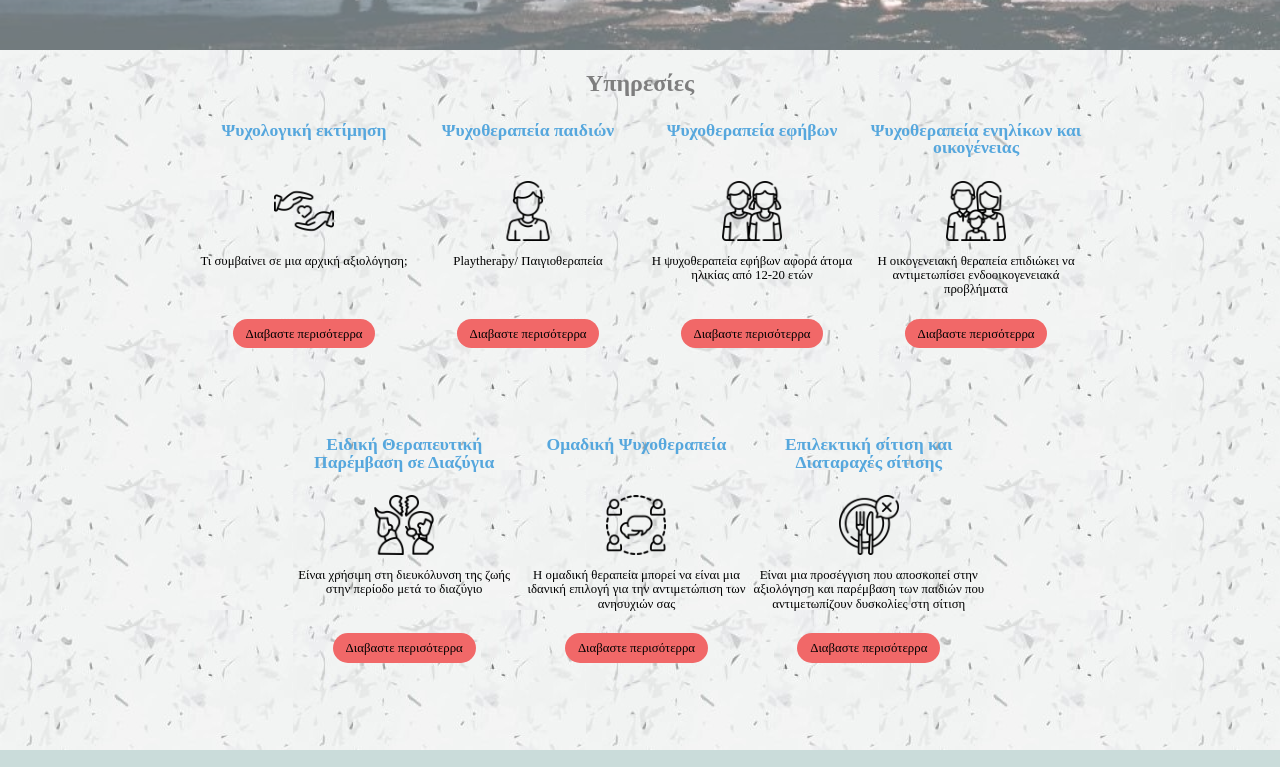
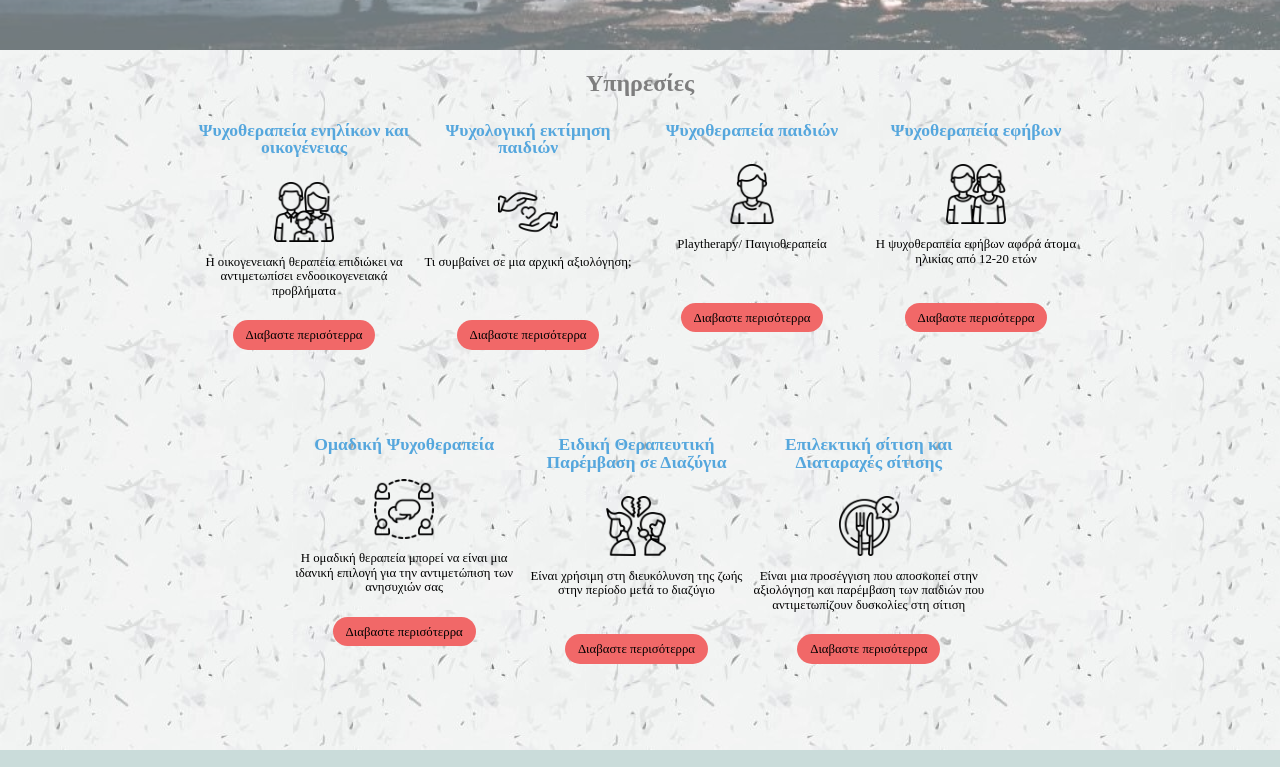
Before and after one commit to Gport-GR/Eleni, a plain HTML site: page index.html in a window 1280 px wide. Shown: the part 580-1347 px from the top of the page. Drawn offline with Linux system fonts and the light colour scheme; grey boxes are pictures that could not be loaded; a web font is replaced by a local one.

Commit message:
git commit

```diff
--- a/Css/servises.scss
+++ b/Css/servises.scss
@@ -6,7 +6,7 @@
     flex-direction: column;
 
     @media only screen and (max-width: 780px) {
-        height: 1500px;
+        height: auto;
         }
 }
 
@@ -48,7 +48,8 @@
 
 .serv1head {
     text-align: center;
-    height: 44px;
+    height: auto;
+    padding-bottom: 10px;
 }
 
 .serv1headh2 {
@@ -100,7 +101,7 @@
     height: 83px;
 
     @media only screen and (max-width: 780px) {
-        height: 50px;
+        height: auto;
     }
 }
 
@@ -131,7 +132,7 @@
     }
 }
 
-.servise21, .servise22, .servise23 {
+.servisebox2 {
     width: 33%;
     display: flex;
     flex-direction: column;
--- a/index.html
+++ b/index.html
@@ -96,7 +96,21 @@
             <div class="servises1row">
                 <div class="servisebox">
                     <div class="serv1head">
-                        <h2 class="serv1headh2">Ψυχολογική εκτίμηση</h2>
+                        <h2 class="serv1headh2">Ψυχοθεραπεία ενηλίκων και οικογένειας</h2>
+                    </div>
+                    <div class="serv1img">
+                        <img class="care" src="images/family.png" alt="family">
+                    </div>
+                    <div class="serv1par">
+                        <p class="pserv">Η οικογενειακή θεραπεία επιδιώκει να αντιμετωπίσει ενδοοικογενειακά προβλήματα</p>
+                    </div>
+                    <div class="serv1a">
+                        <a class="serv-button" href="servises.html#h204">Διαβαστε περισότερρα</a>
+                    </div>
+                </div>
+                <div class="servisebox">
+                    <div class="serv1head">
+                        <h2 class="serv1headh2">Ψυχολογική εκτίμηση παιδιών</h2>
                     </div>
                     <div class="serv1img">
                         <img class="care" src="images/care.png" alt="care">
@@ -137,24 +151,24 @@
                         <a class="serv-button" href="servises.html#h203">Διαβαστε περισότερρα</a>
                     </div>
                 </div>
+            </div>
+            <div class="servises2row">
 
-                <div class="servisebox">
+                <div class="servisebox2">
                     <div class="serv1head">
-                        <h2 class="serv1headh2">Ψυχοθεραπεία ενηλίκων και οικογένειας</h2>
+                        <h2 class="serv1headh2">Ομαδική Ψυχοθεραπεία</h2>
                     </div>
                     <div class="serv1img">
-                        <img class="care" src="images/family.png" alt="family">
+                        <img class="care" src="images/group.png" alt="group">
                     </div>
                     <div class="serv1par">
-                        <p class="pserv">Η οικογενειακή θεραπεία επιδιώκει να αντιμετωπίσει ενδοοικογενειακά προβλήματα</p>
+                        <p class="pserv">Η ομαδική θεραπεία μπορεί να είναι μια ιδανική επιλογή για την αντιμετώπιση των ανησυχιών σας</p>
                     </div>
                     <div class="serv1a">
-                        <a class="serv-button" href="servises.html#h204">Διαβαστε περισότερρα</a>
+                        <a class="serv-button" href="servises.html#h206">Διαβαστε περισότερρα</a>
                     </div>
                 </div>
-            </div>
-            <div class="servises2row">
-                <div class="servise21">
+                <div class="servisebox2">
                     <div class="serv1head">
                         <h2 class="serv1headh2">Ειδική Θεραπευτική Παρέμβαση σε Διαζύγια</h2>
                     </div>
@@ -168,23 +182,7 @@
                         <a class="serv-button" href="servises.html#h205">Διαβαστε περισότερρα</a>
                     </div>
                 </div>
-
-                <div class="servise22">
-                    <div class="serv1head">
-                        <h2 class="serv1headh2">Ομαδική Ψυχοθεραπεία</h2>
-                    </div>
-                    <div class="serv1img">
-                        <img class="care" src="images/group.png" alt="group">
-                    </div>
-                    <div class="serv1par">
-                        <p class="pserv">Η ομαδική θεραπεία μπορεί να είναι μια ιδανική επιλογή για την αντιμετώπιση των ανησυχιών σας</p>
-                    </div>
-                    <div class="serv1a">
-                        <a class="serv-button" href="servises.html#h206">Διαβαστε περισότερρα</a>
-                    </div>
-                </div>
-
-                <div class="servise23">
+                <div class="servisebox2">
                     <div class="serv1head">
                         <h2 class="serv1headh2">Επιλεκτική σίτιση και Διαταραχές σίτισης</h2>
                     </div>
```
Also changed, not shown: Css/servises.css, 1 other file.
